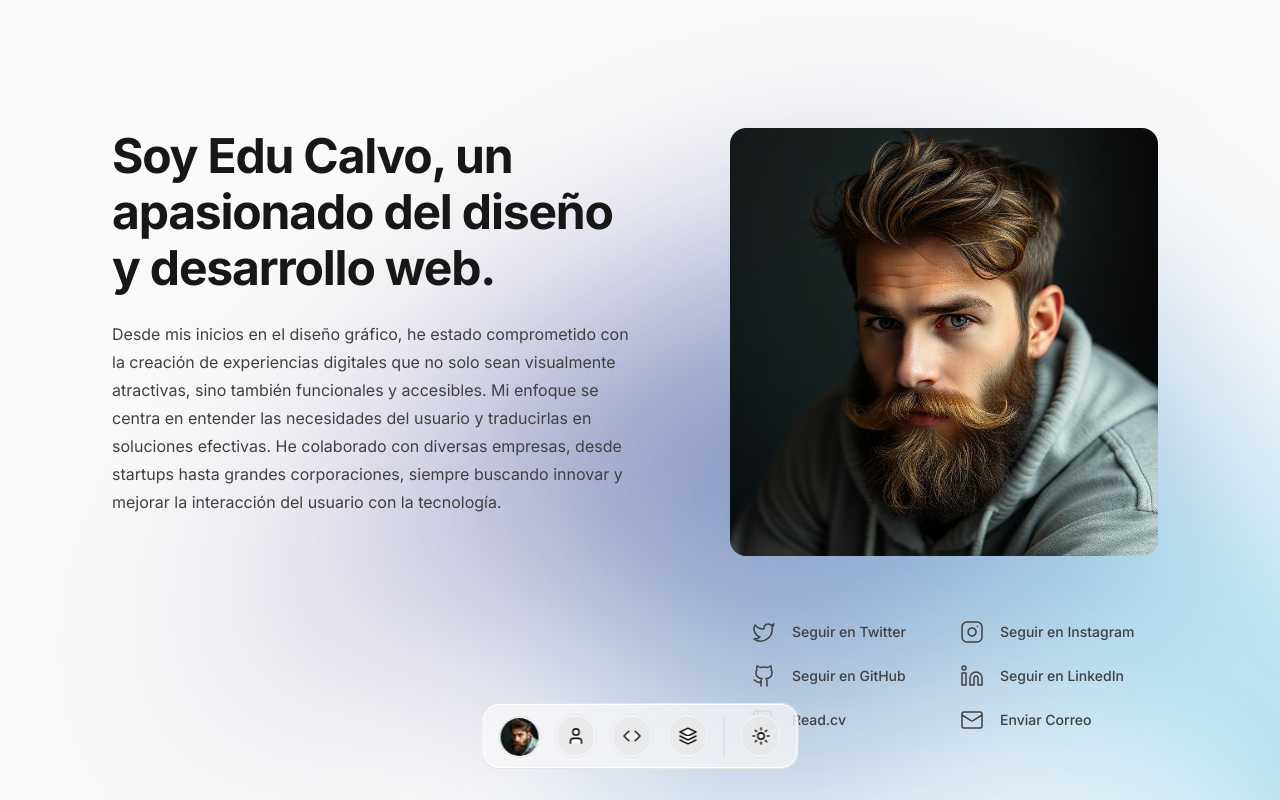
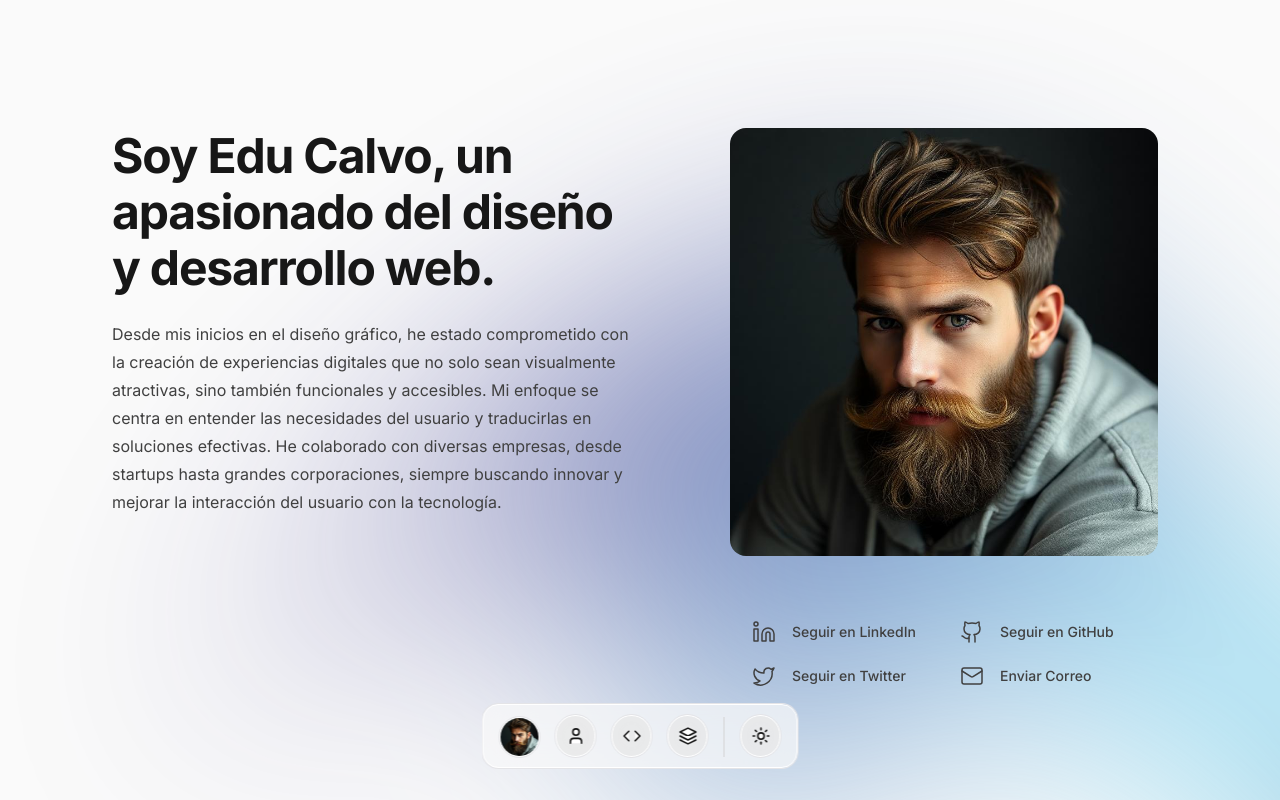
Before and after one commit to gerardocrr/gerardocruz.dev, a Next.js app: page /about in a window 1280 px wide. Shown: the top 800 px of the page. Built offline with nearby package versions, Linux system fonts and the light colour scheme.

Commit message:
Remove unused social links from configuration and update social links array

```diff
--- a/config/config.js
+++ b/config/config.js
@@ -11,8 +11,6 @@ const config = {
     twitter: 'https://twitter.com/educalvolpz',
     github: 'https://github.com/educlopez',
     linkedin: 'https://linkedin.com/in/educlopez',
-    instagram: 'https://instagram.com/edui_design',
-    readcv: 'https://read.cv/educlopez',
   },
   links: {
     home: '/',
--- a/data/links.js
+++ b/data/links.js
@@ -1,11 +1,9 @@
 import {
   Code,
   Github,
-  Instagram,
   Layers,
   Linkedin,
   Mail,
-  Scroll,
   Twitter,
   User,
 } from 'lucide-react'
@@ -37,15 +35,9 @@ export const generalLinks = [
 
 export const linksSocial = [
   {
-    href: config.socialLinks.twitter,
-    icon: Twitter,
-    label: 'Seguir en Twitter',
-    outline: true,
-  },
-  {
-    href: config.socialLinks.instagram,
-    icon: Instagram,
-    label: 'Seguir en Instagram',
+    href: config.socialLinks.linkedin,
+    icon: Linkedin,
+    label: 'Seguir en LinkedIn',
     outline: true,
   },
   {
@@ -55,15 +47,9 @@ export const linksSocial = [
     outline: true,
   },
   {
-    href: config.socialLinks.linkedin,
-    icon: Linkedin,
-    label: 'Seguir en LinkedIn',
-    outline: true,
-  },
-  {
-    href: config.socialLinks.readcv,
-    icon: Scroll,
-    label: 'Read.cv',
+    href: config.socialLinks.twitter,
+    icon: Twitter,
+    label: 'Seguir en Twitter',
     outline: true,
   },
   {
```
